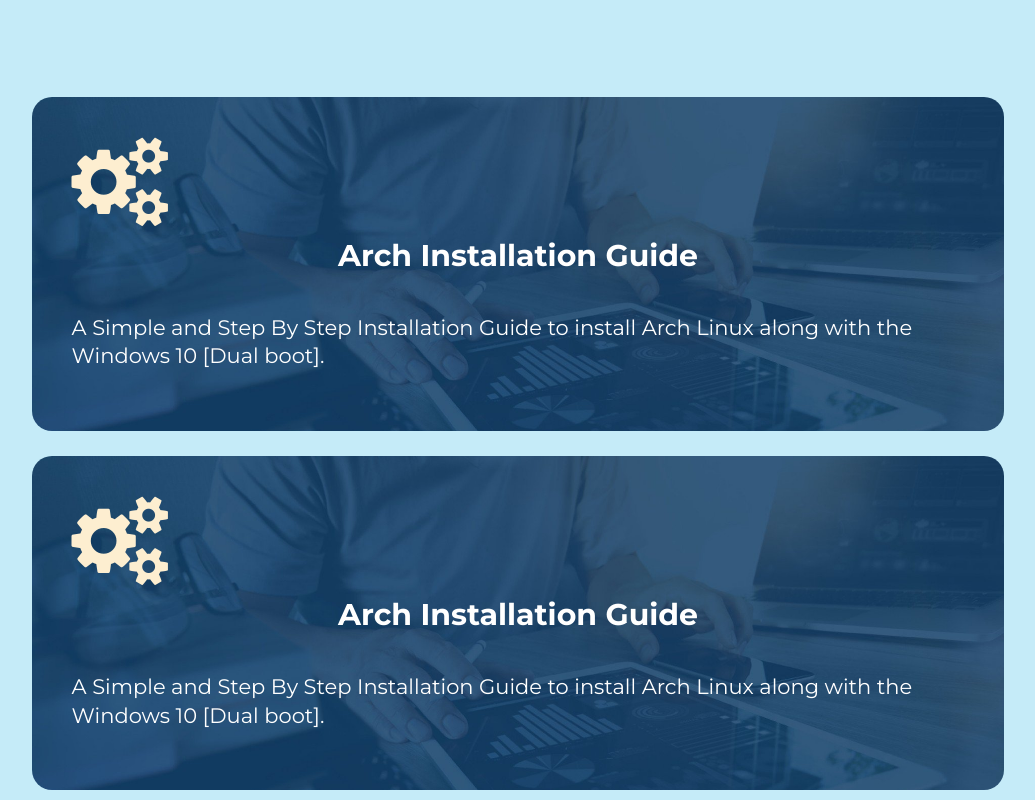
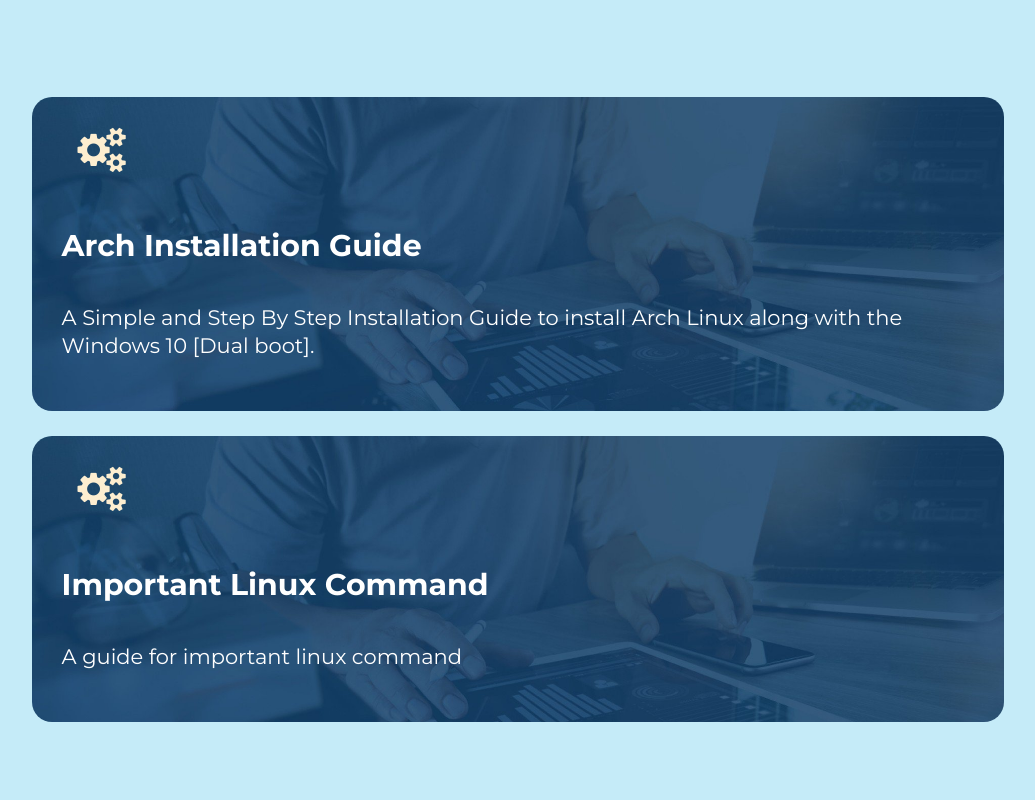
Before and after one commit to arjun-computer-geek/arjun-computer-geek.github.io, a React (Create React App) app: page /blogs in a window 1280 px wide. Shown: the part 540-1340 px from the top of the page, without its empty margins (122-1157 px from the left). Built offline with nearby package versions, Linux system fonts and the light colour scheme.

Commit message:
checking wiring of components

```diff
--- a/src/App.js
+++ b/src/App.js
@@ -6,6 +6,7 @@ import Home from './components/home/Home'
 import Projects from './components/projects/Projects'
 import Blogs from './components/blogs/Blogs'
 import ArchGuide from './components/blogs/archGuide/ArchGuide'
+import ImportantLinuxCommand from './components/blogs/importLinuxCommand/ImportantLinuxCommand'
 
 const App = () => {
   return (
@@ -15,6 +16,7 @@ const App = () => {
       <Route path = "/projects" component={Projects} exact />
       <Route path = "/blogs" component={Blogs} exact />
       <Route path = "/arch_guide" component={ArchGuide} exact />
+      <Route path = "/important-linux-command" component={ImportantLinuxCommand} exact />
       <Footer/>
     </Router>
   )
--- a/src/components/blogs/Blogs.css
+++ b/src/components/blogs/Blogs.css
@@ -50,13 +50,13 @@
 #blogs .services-body p{
     margin-bottom: 20px;
 }
-#blogs .services-body a{
+/* #blogs .services-body a{
     color: crimson;
     font-size: 2rem;
     border:  2px solid crimson;
     padding: 10px;
     border-radius: 10px;
-}
+} */
 
 #blogs .services-body a:hover{
     background-color: crimson;
--- a/src/components/blogs/Blogs.js
+++ b/src/components/blogs/Blogs.js
@@ -6,7 +6,7 @@ import './Blogs.css'
 const Blogs = () => {
     return (
         <>
-            <MetaData title={'Blogs'}/>
+            <MetaData title={'Blogs'} />
             <section id="blogs">
                 <div className="container services">
                     <div className="services-head">
@@ -15,21 +15,21 @@ const Blogs = () => {
                     </div>
                     <div className="services-body">
 
-                        <div className="services-item">
-                            <Link style={{border: "none"}} to="/arch_guide">
+                        <Link  className="blog-link" style={{ border: "none" }} to="/arch_guide">
+                            <div className="services-item">
                                 <div className="icon"><i className="fa fa-cogs fa-3x"></i></div>
                                 <h2>Arch Installation Guide</h2>
                                 <p>A Simple and Step By Step Installation Guide to install Arch Linux along with the Windows 10 [Dual boot].</p>
-                            </Link>
-                        </div>
+                            </div>
+                        </Link>
 
-                        <div className="services-item">
-                            <Link style={{border: "none"}} to="/arch_guide">
+                        <Link className="blog-link"  style={{ border: "none" }} to="/important-linux-command">
+                            <div className="services-item">
                                 <div className="icon"><i className="fa fa-cogs fa-3x"></i></div>
-                                <h2>Arch Installation Guide</h2>
-                                <p>A Simple and Step By Step Installation Guide to install Arch Linux along with the Windows 10 [Dual boot].</p>
-                            </Link>
-                        </div>
+                                <h2>Important Linux Command</h2>
+                                <p>A guide for important linux command</p>
+                            </div>
+                        </Link>
 
                     </div>
                 </div>
--- /dev/null
+++ b/src/components/blogs/importLinuxCommand/ImportantLinuxCommand.js
@@ -0,0 +1,12 @@
+import React from 'react';
+import './ImportantLinxuCommand.css';
+
+const ImportantLinuxCommand = () => {
+    return (
+        <div>
+                working....
+        </div>
+    )
+}
+
+export default ImportantLinuxCommand
```
Also changed, not shown: src/components/blogs/importLinuxCommand/ImportantLinxuCommand.css (added).
